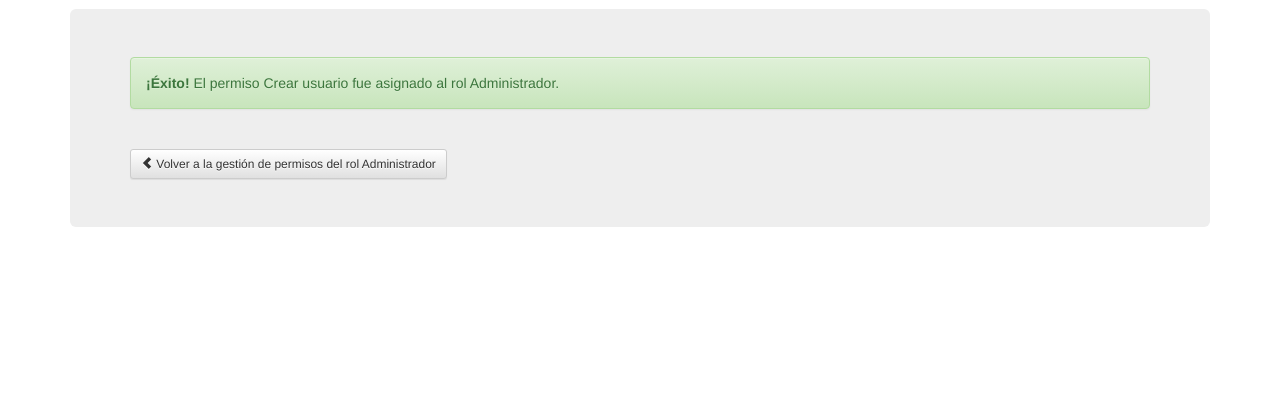
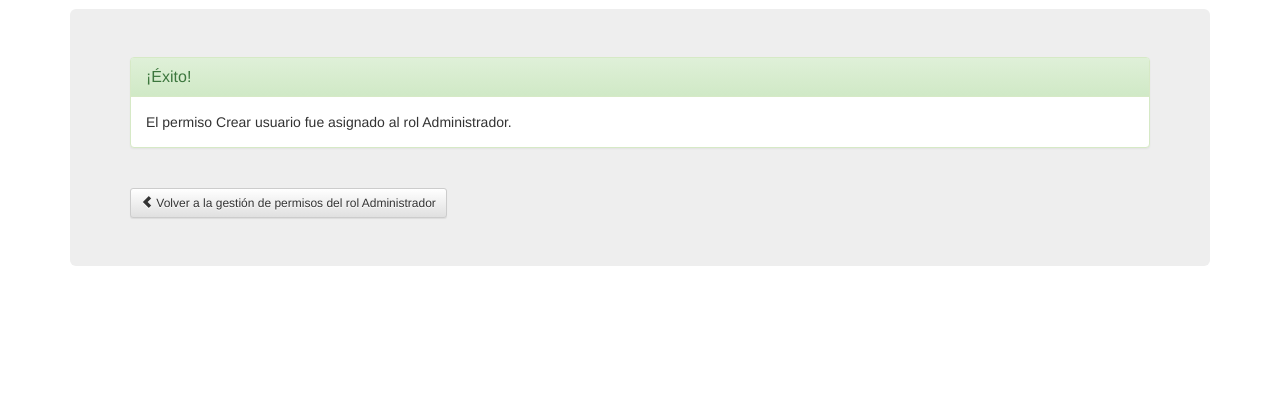
Before and after one commit to 9andresc/proyecto-sap, a Django app: page /administracion/gestion_roles/confirmacion_agregar_permiso/rol/1/1/ in a window 1280 px wide. Shown: the part 51-471 px from the top of the page. Run offline with Django 3.2, Linux system fonts and the light colour scheme; data comes from the database, SQL or seed files in the repository; some libraries are stand-ins or nearby versions.

Commit message:
Arreglos visuales Se han arreglado las vistas de confirmacion de roles y permisos.

```diff
--- a/sap/administracion/templates/rol/confirmacion_agregar_permiso.html
+++ b/sap/administracion/templates/rol/confirmacion_agregar_permiso.html
@@ -4,12 +4,22 @@
 <div class="jumbotron">
 	<div class="bs-example">
 		{% if valido %}
-			<div class="alert alert-success">
-        		<strong>¡Éxito!</strong> El permiso {{ permiso.nombre }} fue asignado al rol {{ rol.nombre }}.
+			<div class="panel panel-success">
+      			<div class="panel-heading">
+        			<h3 class="panel-title">¡Éxito!</h3>
+      			</div>
+      			<div class="panel-body">
+        			El permiso {{ permiso.nombre }} fue asignado al rol {{ rol.nombre }}.
+      			</div>
       		</div>
 		{% else %}
-			<div class="alert alert-warning">
-        		<strong>¡Alto ahí!</strong> El permiso {{ permiso.nombre }} no puede ser asignado porque ya está asignado al rol {{ rol.nombre }}.
+			<div class="panel panel-warning">
+      			<div class="panel-heading">
+        			<h3 class="panel-title">¡Alto ahí!</h3>
+      			</div>
+      			<div class="panel-body">
+        			El permiso {{ permiso.nombre }} no puede ser asignado porque ya está asignado al rol {{ rol.nombre }}.
+      			</div>
       		</div>
 		{% endif %}
 	</div>
```
Also changed, not shown: sap/administracion/templates/rol/quitar_permiso.html (+7 -2 lines), sap/administracion/templates/usuario/confirmacion_agregar_rol.html (+14 -4 lines), sap/administracion/templates/usuario/quitar_rol.html (+7 -2 lines).
